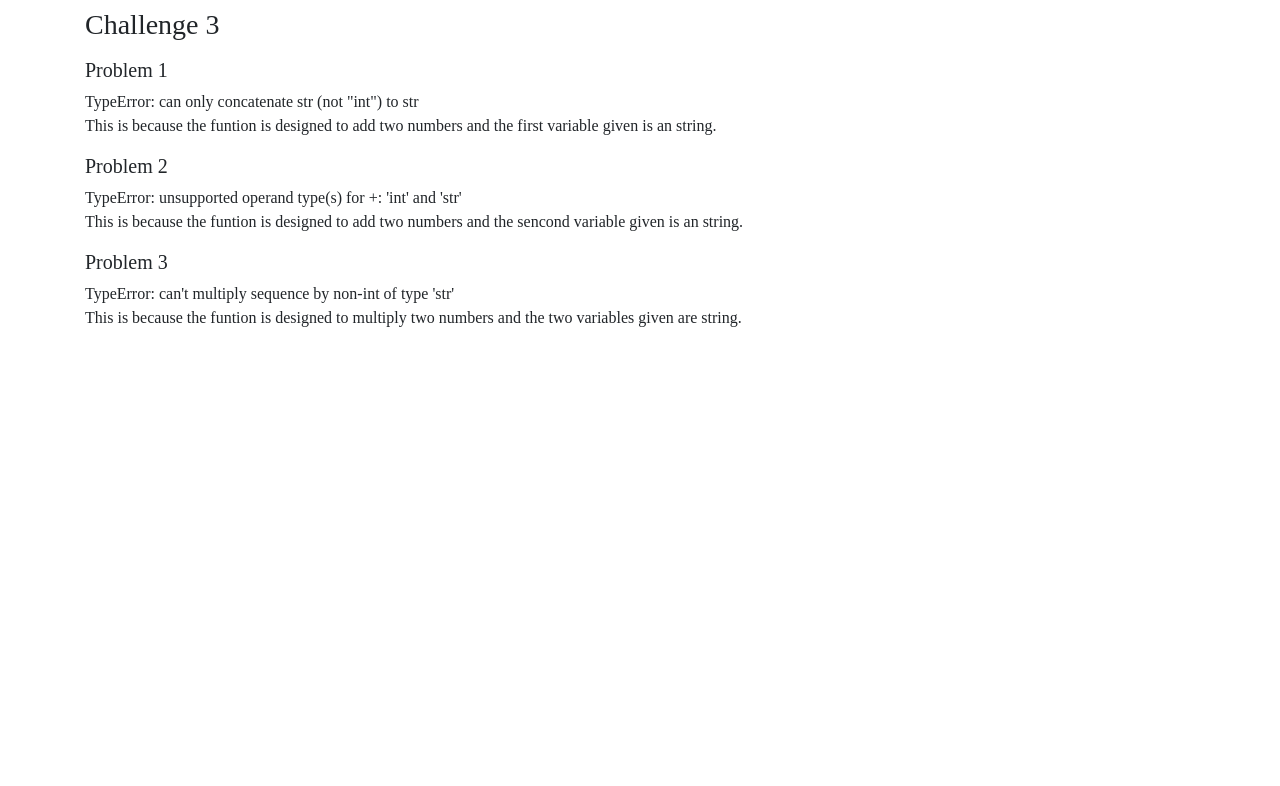
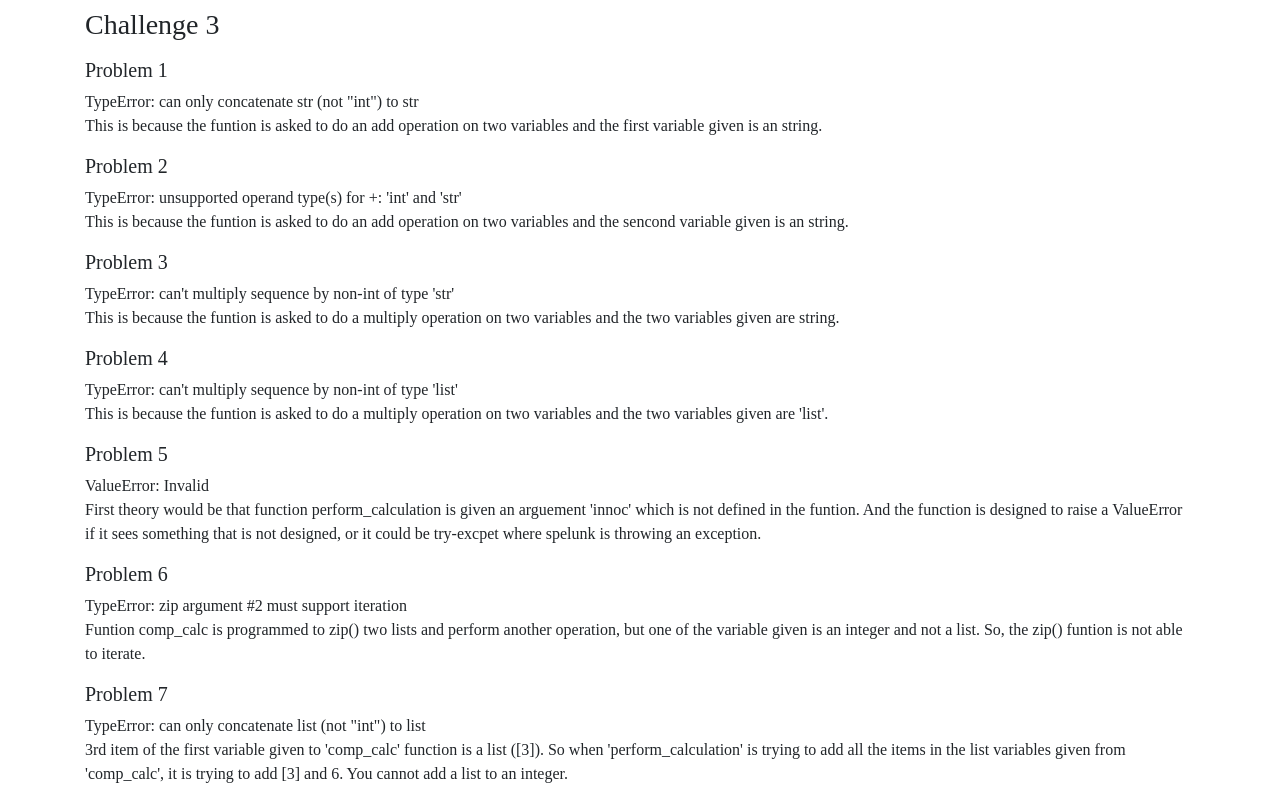
Before and after one commit to bensonmat8/SecretChallenge8, a Flask app: page /Challenge3 in a window 1280 px wide. Shown: the part 122-908 px from the top of the page. Before the commit the page ends 449 px from the top, so only its background shows below. Run offline with Flask 2, Linux system fonts and the light colour scheme; some libraries are stand-ins or nearby versions.

Commit message:
Added more problems to challenge 3

```diff
--- a/templates/challenge3.html
+++ b/templates/challenge3.html
@@ -26,7 +26,7 @@
       TypeError: can only concatenate str (not "int") to str
     </span>
     <br>
-    This is because the funtion is designed to add two numbers and the first variable given is an string.
+    This is because the funtion is asked to do an add operation on two variables and the first variable given is an string.
   </p>
 
   <p>
@@ -35,7 +35,7 @@
       TypeError: unsupported operand type(s) for +: 'int' and 'str'
     </span>
     <br>
-    This is because the funtion is designed to add two numbers and the sencond variable given is an string.
+    This is because the funtion is asked to do an add operation on two variables and the sencond variable given is an string.
   </p>
 
   <p>
@@ -44,6 +44,43 @@
       TypeError: can't multiply sequence by non-int of type 'str'
     </span>
     <br>
-    This is because the funtion is designed to multiply two numbers and the two variables given are string.
+    This is because the funtion is asked to do a multiply operation on two variables and the two variables given are string.
    </p>
+
+   <p>
+    <h5>Problem 4</h5>
+    <span>
+      TypeError: can't multiply sequence by non-int of type 'list'
+    </span>
+    <br>
+    This is because the funtion is asked to do a multiply operation on two variables and the two variables given are 'list'.
+   </p>
+
+   <p>
+    <h5>Problem 5</h5>
+    <span>
+      ValueError: Invalid
+    </span>
+    <br>
+    First theory would be that function perform_calculation is given an arguement 'innoc' which is not defined in the funtion. And the function is designed to raise a ValueError if it sees something that is not designed, or it could be try-excpet where spelunk is throwing an exception.
+  </p>
+
+  <h5>Problem 6</h5>
+  <span>
+    TypeError: zip argument #2 must support iteration
+  </span>
+  <br>
+  Funtion comp_calc is programmed to zip() two lists and perform another operation, but one of the variable given is an integer and not a list. So, the zip() funtion is not able to iterate.
+ </p>
+
+ <p>
+  <h5>Problem 7</h5>
+  <span>
+    TypeError: can only concatenate list (not "int") to list
+   </span>
+  <br>
+  3rd item of the first variable given to 'comp_calc' function is a list ([3]). So when 'perform_calculation' is trying to add all the items in the list variables given from 'comp_calc', it is trying to add [3] and 6. You cannot add a list to an integer.
+</p>
+
+
 {% endblock %}
```
